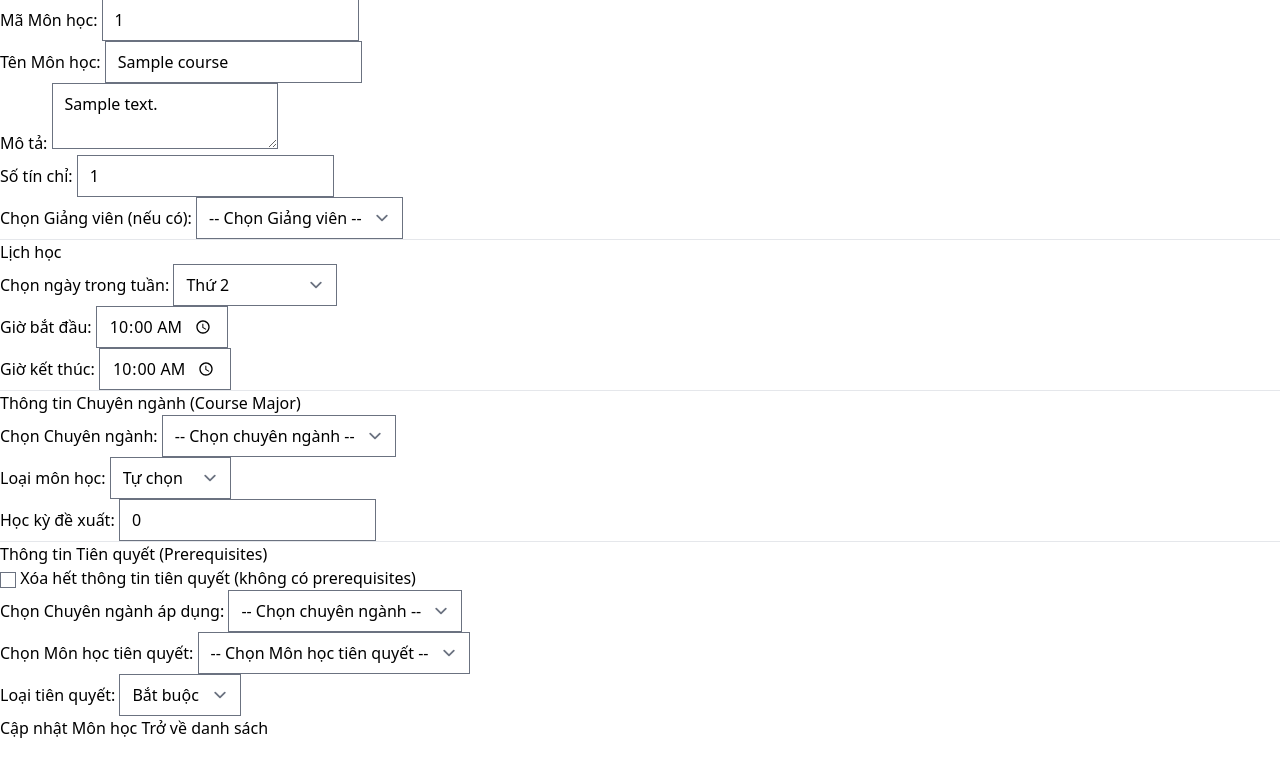
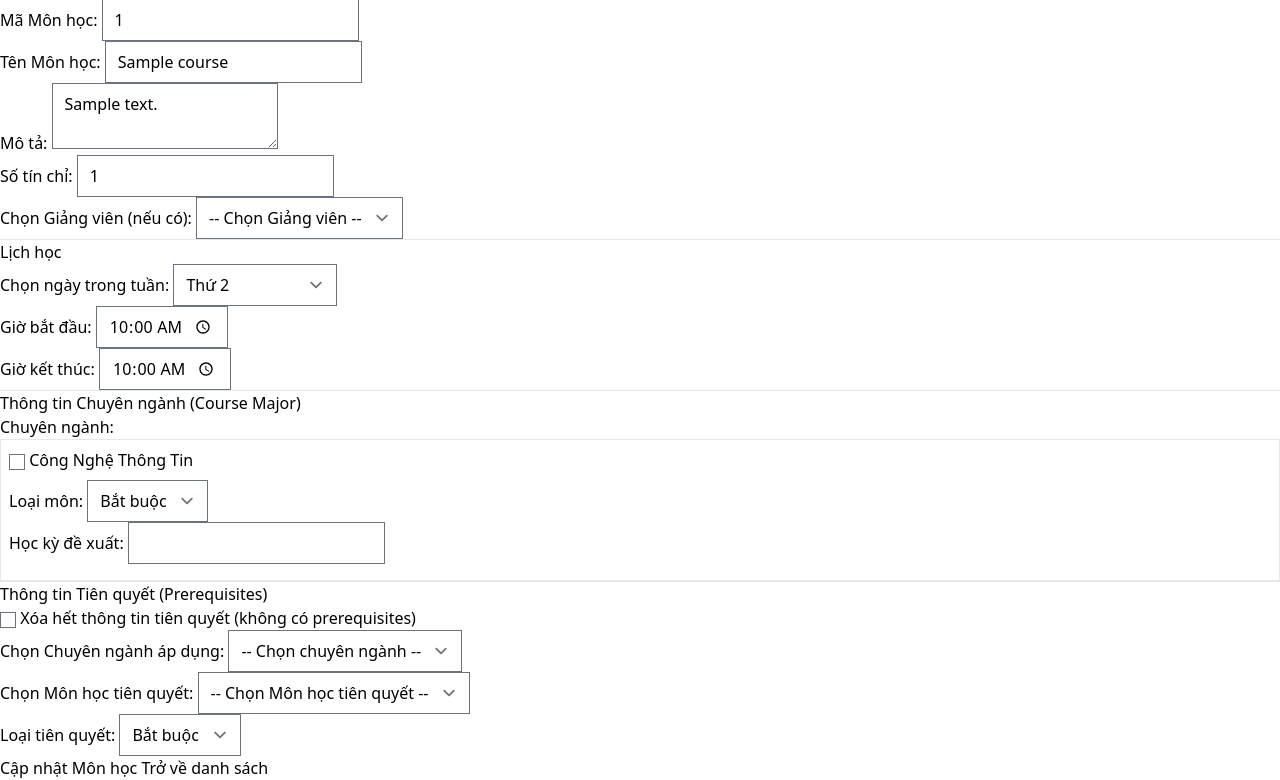
Before and after one commit to linhmt13113/recommender_course_registration, a Laravel app: page /qly/monhoc/1/edit in a window 1280 px wide. Shown: the part 41-821 px from the top of the page. Before the commit the page ends 779 px from the top, so only its background shows below. Run offline with Laravel 12, Linux system fonts and the light colour scheme; the visitor is signed in with stand-in values (Sample User, id 1); data comes from the database, SQL or seed files in the repository; tables that the repository leaves empty hold one stand-in row (values such as "Sample post"); style sheets or scripts are compiled from the project's sources.

Commit message:
fix bug add course

```diff
--- a/app/Http/Controllers/Admin/CourseController.php
+++ b/app/Http/Controllers/Admin/CourseController.php
@@ -71,6 +71,8 @@
             'day_of_week' => 'required|integer|min:1|max:7',
             'start_time' => 'required',
             'end_time' => 'required',
+            'majors' => 'required|array',
+            'majors.*' => 'exists:majors,major_id',
         ]);
 
         $course = new Course();
@@ -90,16 +92,26 @@
             'end_time' => $request->input('end_time'),
         ]);
 
-        // Tạo bản ghi cho bảng course_major nếu có nhập
-        if ($request->filled('course_major_major_id')) {
+        // Xử lý chuyên ngành
+        $majors = $request->input('majors', []);
+        foreach ($majors as $majorId) {
             CourseMajor::create([
                 'course_id' => $course->course_id,
-                'major_id' => $request->input('course_major_major_id'),
-                // Giả sử 0: bắt buộc, 1: tự chọn
+                'major_id' => $majorId,
                 'is_elective' => $request->input('is_elective', 0),
                 'recommended_semester' => $request->input('recommended_semester'),
             ]);
         }
+        // Tạo bản ghi cho bảng course_major nếu có nhập
+        // if ($request->filled('course_major_major_id')) {
+        //     CourseMajor::create([
+        //         'course_id' => $course->course_id,
+        //         'major_id' => $request->input('course_major_major_id'),
+        //         // Giả sử 0: bắt buộc, 1: tự chọn
+        //         'is_elective' => $request->input('is_elective', 0),
+        //         'recommended_semester' => $request->input('recommended_semester'),
+        //     ]);
+        // }
 
         // Tạo bản ghi cho bảng prerequisites nếu có nhập
         if (
@@ -134,8 +146,9 @@
         // Lấy thông tin course_major và prerequisite (giả sử mỗi môn học có 1 bản ghi)
         $courseMajor = $course->course_major ?? CourseMajor::where('course_id', $course->course_id)->first();
         $prerequisite = $course->prerequisite ?? Prerequisite::where('course_id', $course->course_id)->first();
+        $selectedMajors = $course->majors->keyBy('major_id');
 
-        return view('admin.courses.edit', compact('course', 'lecturers', 'majors', 'coursesList', 'courseMajor', 'prerequisite'));
+        return view('admin.courses.edit', compact('course', 'lecturers', 'majors', 'coursesList', 'courseMajor', 'prerequisite', 'selectedMajors'));
     }
 
     /**
@@ -152,6 +165,10 @@
             'day_of_week' => 'required|integer|min:1|max:7',
             'start_time' => 'required',
             'end_time' => 'required',
+            'majors' => 'required|array',
+            'majors.*.major_id' => 'required|exists:majors,major_id',
+            'majors.*.is_elective' => 'required|in:0,1',
+            'majors.*.recommended_semester' => 'nullable|integer|min:1',
         ]);
 
         // Lấy bản ghi course theo khóa cũ
@@ -185,25 +202,39 @@
         }
 
         // Cập nhật hoặc tạo mới bản ghi cho course_major
-        $courseMajor = CourseMajor::where('course_id', $oldCourseId)->first();
-        if ($request->filled('course_major_major_id')) {
-            $dataCourseMajor = [
-                'major_id' => $request->input('course_major_major_id'),
-                'is_elective' => $request->input('is_elective', 0),
-                'recommended_semester' => $request->input('recommended_semester'),
-            ];
-            if ($courseMajor) {
-                $courseMajor->update($dataCourseMajor);
-                // Nếu mã môn học thay đổi, cập nhật luôn course_id trong bảng course_major
-                if ($oldCourseId !== $newCourseId) {
-                    $courseMajor->course_id = $newCourseId;
-                    $courseMajor->save();
-                }
-            } else {
-                $dataCourseMajor['course_id'] = $newCourseId;
-                CourseMajor::create($dataCourseMajor);
+        // $courseMajor = CourseMajor::where('course_id', $oldCourseId)->first();
+        // if ($request->filled('course_major_major_id')) {
+        //     $dataCourseMajor = [
+        //         'major_id' => $request->input('course_major_major_id'),
+        //         'is_elective' => $request->input('is_elective', 0),
+        //         'recommended_semester' => $request->input('recommended_semester'),
+        //     ];
+        //     if ($courseMajor) {
+        //         $courseMajor->update($dataCourseMajor);
+        //         // Nếu mã môn học thay đổi, cập nhật luôn course_id trong bảng course_major
+        //         if ($oldCourseId !== $newCourseId) {
+        //             $courseMajor->course_id = $newCourseId;
+        //             $courseMajor->save();
+        //         }
+        //     } else {
+        //         $dataCourseMajor['course_id'] = $newCourseId;
+        //         CourseMajor::create($dataCourseMajor);
+        //     }
+        // }
+
+        // Xử lý chuyên ngành
+        $syncData = [];
+        foreach ($request->input('majors') as $majorData) {
+            if (isset($majorData['active'])) {
+                $syncData[$majorData['major_id']] = [
+                    'is_elective' => $majorData['is_elective'],
+                    'recommended_semester' => $majorData['recommended_semester']
+                ];
             }
         }
+
+        $course->majors()->sync($syncData);
+
 
         // Cập nhật hoặc tạo mới bản ghi cho prerequisites
 
--- a/app/Models/Course.php
+++ b/app/Models/Course.php
@@ -24,7 +24,7 @@
     public function majors()
     {
         return $this->belongsToMany(Major::class, 'course_major', 'course_id', 'major_id')
-            ->withPivot('is_elective');
+        ->withPivot('is_elective', 'recommended_semester');
     }
 
     // Quan hệ: Một môn học có thể có nhiều sinh viên đăng ký (qua student_courses)
--- a/resources/views/admin/courses/edit.blade.php
+++ b/resources/views/admin/courses/edit.blade.php
@@ -91,32 +91,50 @@
             <hr>
             <h4>Thông tin Chuyên ngành (Course Major)</h4>
             @php
-                $courseMajorMajorId = isset($courseMajor) ? $courseMajor->major_id : '';
+
                 $isElective = isset($courseMajor) ? $courseMajor->is_elective : 0;
                 $recommendedSemester = isset($courseMajor) ? $courseMajor->recommended_semester : '';
+                $selectedMajors = $course->majors->pluck('major_id')->toArray();
             @endphp
             <div class="form-group">
-                <label for="course_major_major_id">Chọn Chuyên ngành:</label>
-                <select name="course_major_major_id" id="course_major_major_id" class="form-control">
-                    <option value="">-- Chọn chuyên ngành --</option>
-                    @foreach($majors as $major)
-                        <option value="{{ $major->major_id }}" {{ $courseMajorMajorId == $major->major_id ? 'selected' : '' }}>
-                            {{ $major->major_name }}
-                        </option>
+                <label>Chuyên ngành:</label>
+                @error('majors')
+                    <div class="text-danger">{{ $message }}</div>
+                @enderror
+
+                <div class="border p-2">
+                    @foreach($majors as $index => $major)
+                                        @php
+                                            $courseMajor = $course->majors->firstWhere('major_id', $major->major_id);
+                                        @endphp
+                                        <div class="form-group border-bottom pb-2">
+                                            <div class="form-check">
+                                                <input class="form-check-input" type="checkbox"
+                                                    name="majors[{{ $major->major_id }}][active]" value="1" {{ $courseMajor ? 'checked' : '' }}>
+                                                <input type="hidden" name="majors[{{ $major->major_id }}][major_id]"
+                                                    value="{{ $major->major_id }}">
+                                                <label class="form-check-label">
+                                                    {{ $major->major_name }}
+                                                </label>
+                                            </div>
+
+                                            <div class="row mt-2">
+                                                <div class="col-md-6">
+                                                    <label>Loại môn:</label>
+                                                    <select name="majors[{{ $major->major_id }}][is_elective]" class="form-control">
+                                                        <option value="0" {{ ($courseMajor->pivot->is_elective ?? 0) == 0 ? 'selected' : '' }}>Bắt buộc</option>
+                                                        <option value="1" {{ ($courseMajor->pivot->is_elective ?? 0) == 1 ? 'selected' : '' }}>Tự chọn</option>
+                                                    </select>
+                                                </div>
+                                                <div class="col-md-6">
+                                                    <label>Học kỳ đề xuất:</label>
+                                                    <input type="number" name="majors[{{ $major->major_id }}][recommended_semester]"
+                                                        class="form-control" value="{{ $courseMajor->pivot->recommended_semester ?? '' }}">
+                                                </div>
+                                            </div>
+                                        </div>
                     @endforeach
-                </select>
-            </div>
-            <div class="form-group">
-                <label for="is_elective">Loại môn học:</label>
-                <select name="is_elective" id="is_elective" class="form-control">
-                    <option value="0" {{ $isElective == 0 ? 'selected' : '' }}>Bắt buộc</option>
-                    <option value="1" {{ $isElective == 1 ? 'selected' : '' }}>Tự chọn</option>
-                </select>
-            </div>
-            <div class="form-group">
-                <label for="recommended_semester">Học kỳ đề xuất:</label>
-                <input type="number" name="recommended_semester" id="recommended_semester" class="form-control"
-                    value="{{ $recommendedSemester }}">
+                </div>
             </div>
 
             <hr>
@@ -165,9 +183,9 @@
 
             <script>
                 // Nếu checkbox "Xóa hết thông tin tiên quyết" được chọn, ẩn các trường nhập
-                document.getElementById('delete_prerequisites').addEventListener('change', function(){
+                document.getElementById('delete_prerequisites').addEventListener('change', function () {
                     var prereqFields = document.getElementById('prerequisites_fields');
-                    if(this.checked) {
+                    if (this.checked) {
                         prereqFields.style.display = 'none';
                     } else {
                         prereqFields.style.display = 'block';
```
Also changed, not shown: resources/views/admin/courses/create.blade.php (+13 -5 lines).
